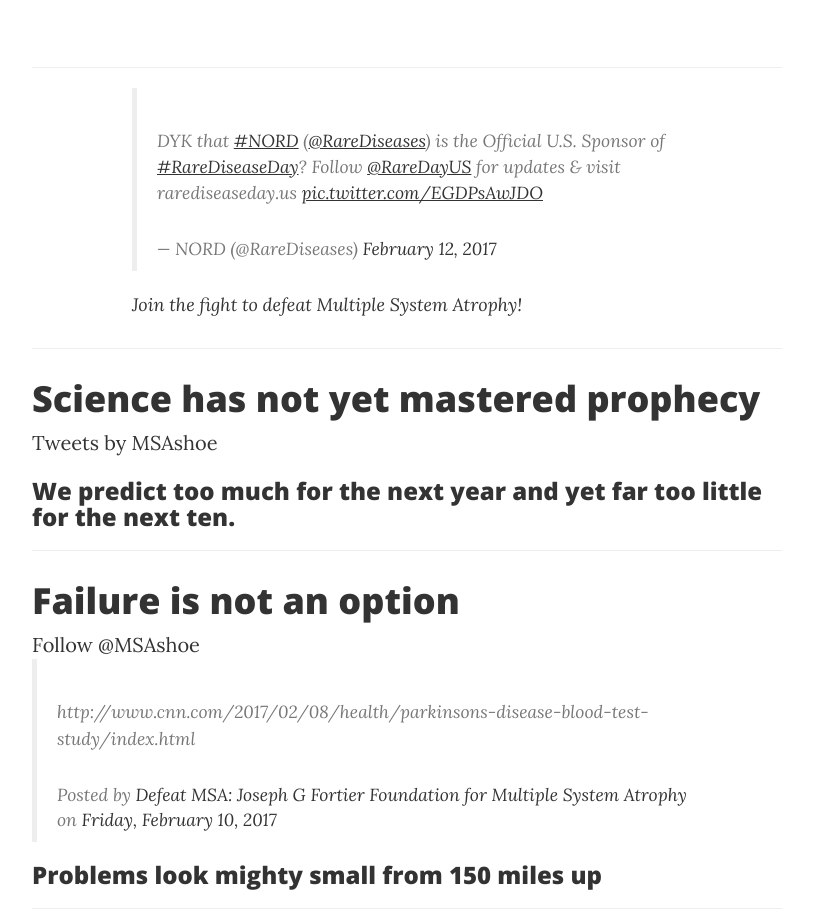
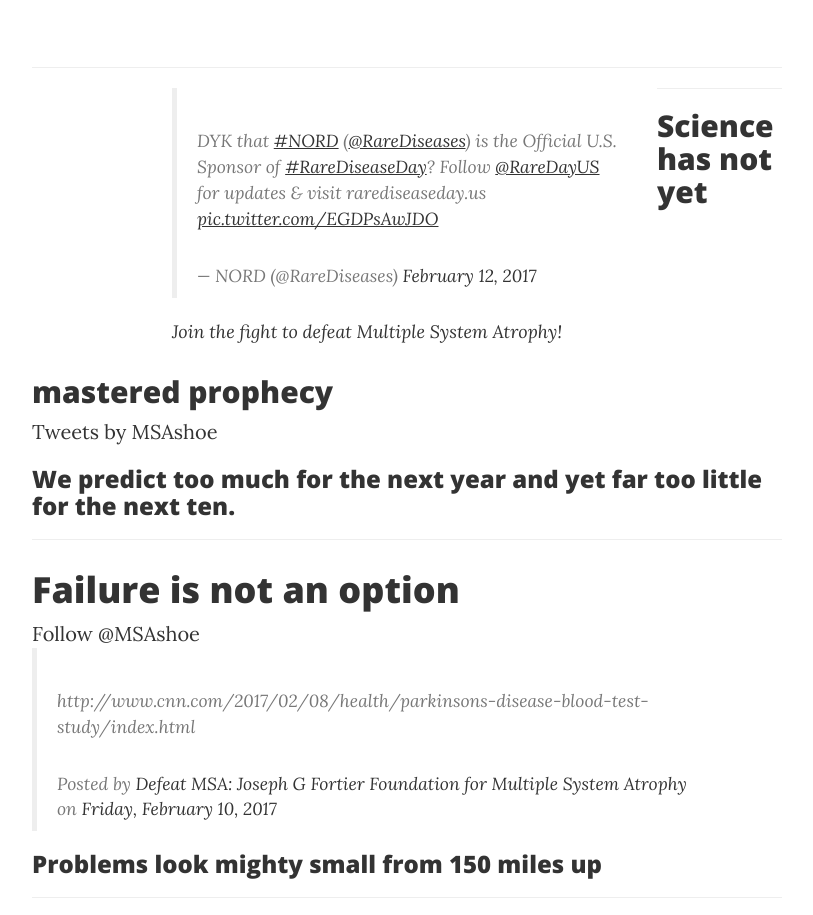
Before and after one commit to bobbidigi/msa-awareness, a website: page index.html in a window 1280 px wide. Shown: the part 454-1369 px from the top of the page, without its empty margins (233-1046 px from the left). Drawn offline with nearby package versions, Linux system fonts and the light colour scheme.

Commit message:
h2 a shoe

```diff
--- a/index.html
+++ b/index.html
@@ -104,7 +104,7 @@
                 </div>
                 <hr>
 
-              <div class="post-preview" style="margin-left:100px">
+              <div class="post-preview col-lg-8 col-lg-offset-2 col-md-10 col-md-offset-1" >
 
 
                 <blockquote class="twitter-tweet" data-lang="en"><p lang="en" dir="ltr">DYK that <a href="https://twitter.com/hashtag/NORD?src=hash">#NORD</a> (<a href="https://twitter.com/RareDiseases">@RareDiseases</a>) is the Official U.S. Sponsor of <a href="https://twitter.com/hashtag/RareDiseaseDay?src=hash">#RareDiseaseDay</a>? Follow <a href="https://twitter.com/RareDayUS">@RareDayUS</a> for updates &amp; visit rarediseaseday.us <a href="https://t.co/EGDPsAwJDO">pic.twitter.com/EGDPsAwJDO</a></p>&mdash; NORD (@RareDiseases) <a href="https://twitter.com/RareDiseases/status/830639323699617792">February 12, 2017</a></blockquote>
@@ -117,12 +117,16 @@
                 <div class="post-preview">
                     <a href="post.html">
                         <h2 class="post-title">
+                           <a href="https://msashoe.org/donate/">
                             Science has not yet mastered prophecy
+													</a>
                         </h2>
                     </a>
                     <a class="twitter-timeline" data-width="700" data-height="250" data-link-color="#981CEB" data-chrome="noheader" href="https://twitter.com/MSAshoe">Tweets by MSAshoe</a> <script async src="//platform.twitter.com/widgets.js" charset="utf-8"></script>
                         <h3 class="post-subtitle">
+                           <a href="https://msashoe.org/donate/">
                             We predict too much for the next year and yet far too little for the next ten.
+													</a>
                         </h3>
                     <a class="twitter-timeline" data-width="700" data-height="400" data-chrome="noheader" data-partner="tweetdeck" data-link-color="#981CEB" href="https://twitter.com/DefeatMsa/lists/msa-charities-list"></a> <script async src="//platform.twitter.com/widgets.js" charset="utf-8"></script>
 
@@ -138,11 +142,13 @@
                 </div>
 
            <!--  facebook plugin  -->
-              <div class="fb-post" data-href="https://www.facebook.com/DefeatMSA/posts/1212877278819316" data-width="700" data-show-text="true"><blockquote cite="https://www.facebook.com/DefeatMSA/posts/1212877278819316" class="fb-xfbml-parse-ignore"><p>http://www.cnn.com/2017/02/08/health/parkinsons-disease-blood-test-study/index.html</p>Posted by <a href="https://www.facebook.com/DefeatMSA/">Defeat MSA: Joseph G Fortier Foundation for Multiple System Atrophy</a> on&nbsp;<a href="https://www.facebook.com/DefeatMSA/posts/1212877278819316">Friday, February 10, 2017</a></blockquote>
+              <div class="fb-post" data-href="https://www.facebook.com/DefeatMSA/posts/1212877278819316"  data-width="700" data-show-text="true"><blockquote cite="https://www.facebook.com/DefeatMSA/posts/1212877278819316" class="fb-xfbml-parse-ignore"><p>http://www.cnn.com/2017/02/08/health/parkinsons-disease-blood-test-study/index.html</p>Posted by <a href="https://www.facebook.com/DefeatMSA/">Defeat MSA: Joseph G Fortier Foundation for Multiple System Atrophy</a> on&nbsp;<a href="https://www.facebook.com/DefeatMSA/posts/1212877278819316">Friday, February 10, 2017</a></blockquote>
               </div>
 
                  <h3 class="post-subtitle">
+                   <a href="https://msashoe.org/donate/">
                     Problems look mighty small from 150 miles up
+									 </a>
                 </h3>
 
                 <hr>
```
